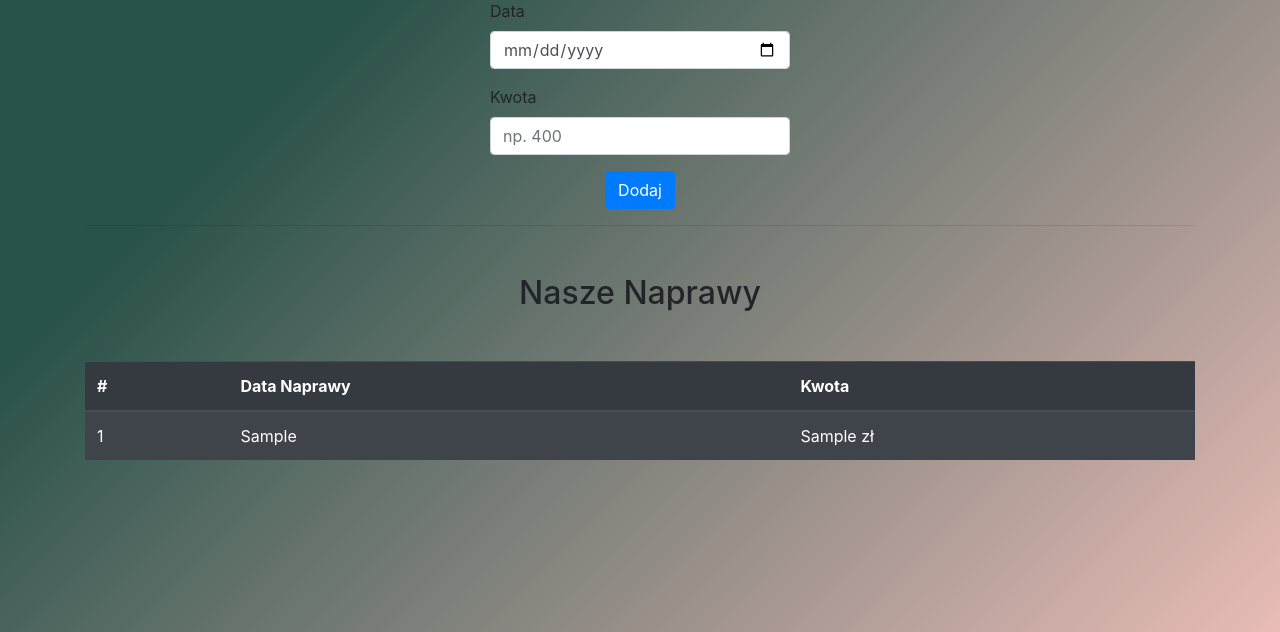
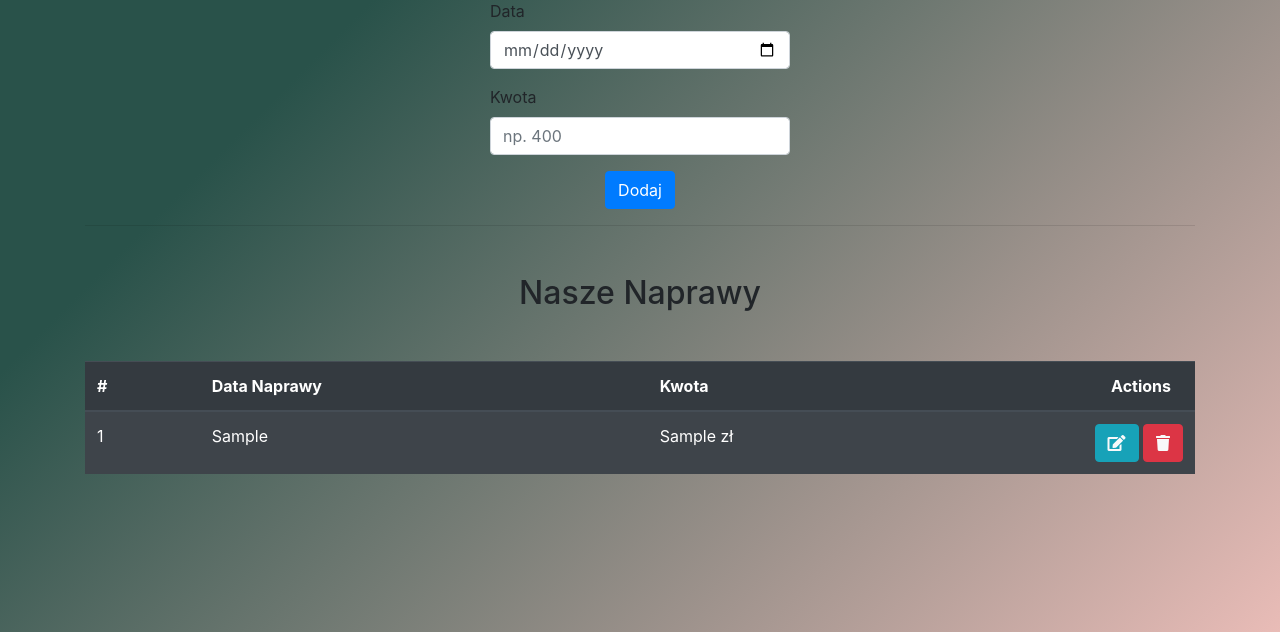
Before and after one commit to kubo550/school-mechanic, a PHP site: page /naprawa.php in a window 1280 px wide. Shown: the part 168-800 px from the top of the page. Run offline with PHP 8.4, Linux system fonts and the light colour scheme; tables that the repository leaves empty or names only in its code hold one stand-in row (values such as "Sample post").

Commit message:
Inplement Edit / Delete

```diff
--- a/naprawa.php
+++ b/naprawa.php
@@ -13,15 +13,30 @@ if (isset($_POST['naprawaSubmit'])) {
 
     $sql = "INSERT INTO `naprawa` (`id_samochodu`, `id_mechanika`, `data_naprawy`, `kwota`) VALUES ('$ID_SAMOCHODU', '$ID_SAMOCHODU', '$data', '$kwota');";
 
-    echo $conn->query($sql) ? ("<div class='success' id='message'> Zmiany zostały zachowane pomyślnie! </div>") : ("<div class='error' id='message'>Wystąpił błąd! </div>" . $conn->error);
+    echo $conn->query($sql) ? ("<div class='success' id='message'> Zmiany zostały zachowane pomyślnie! </div>") : ("<div class='error' id='message'>Wystąpił błąd! $conn->error </div>");
 };
+if (isset($_GET['delete'])) {
+    $id = $_GET['delete'];
+    $sql = "DELETE FROM `naprawa` WHERE `naprawa`.`id` = $id";
+    echo $conn->query($sql) ? ("<div class='success' id='message'> Zmiany zostały zachowane pomyślnie! </div>") : ("<div class='error' id='message'>Wystąpił błąd! $conn->error </div>");
+}
+
+if (isset($_POST['editNaprawa'])) {
+    $id = $_POST['eid'];
+    $data = $_POST['edata'];
+    $kwota = $_POST['ekwota'];
+
+
+    $sql = "UPDATE `naprawa` SET `data_naprawy` = '$data', `kwota` = '$kwota' WHERE `naprawa`.`id` = $id";
+    echo $conn->query($sql) ? ("<div class='success' id='message'> Zmiany zostały zachowane pomyślnie! </div>") : ("<div class='error' id='message'>Wystąpił błąd! $conn->error </div>");
+}
 ?>
 
 <!DOCTYPE html>
 <html lang="pl">
 
 <body>
-    <?php echo file_get_contents('header.php'); ?>
+    <?php include('header.php'); ?>
 
     <div class="container">
         <h2>Dodaj Naprawę</h2>
@@ -56,6 +71,7 @@ if (isset($_POST['naprawaSubmit'])) {
                     <th scope="col">#</th>
                     <th scope="col">Data Naprawy</th>
                     <th scope="col">Kwota</th>
+                    <th class="text-right px-4">Actions</th>
                 </tr>
             </thead>
             <tbody>
@@ -68,6 +84,18 @@ if (isset($_POST['naprawaSubmit'])) {
                     echo "<td>" . $row["id"] . "</td>";
                     echo "<td>" . $row["data_naprawy"] . "</td>";
                     echo "<td>" . $row["kwota"] . " zł </td>";
+                    echo  "
+                    <td width='20%' class='text-right'>
+                        <button class='btn btn-info'>
+                        <a href='editNaprawa.php?edit=" . $row["id"] . "'>
+                            <i class='fas fa-edit text-light'></i>
+                        </button>
+                        <button class='btn btn-danger'>
+                            <a href='" . $_SERVER['PHP_SELF'] . "?delete=" . $row["id"] . "'>
+                                <i class='fas fa-trash text-light'></i>
+                            </a>
+                        </button>
+                    </td>";
                     echo "</tr>";
                 }
                 mysqli_close($conn);
```
